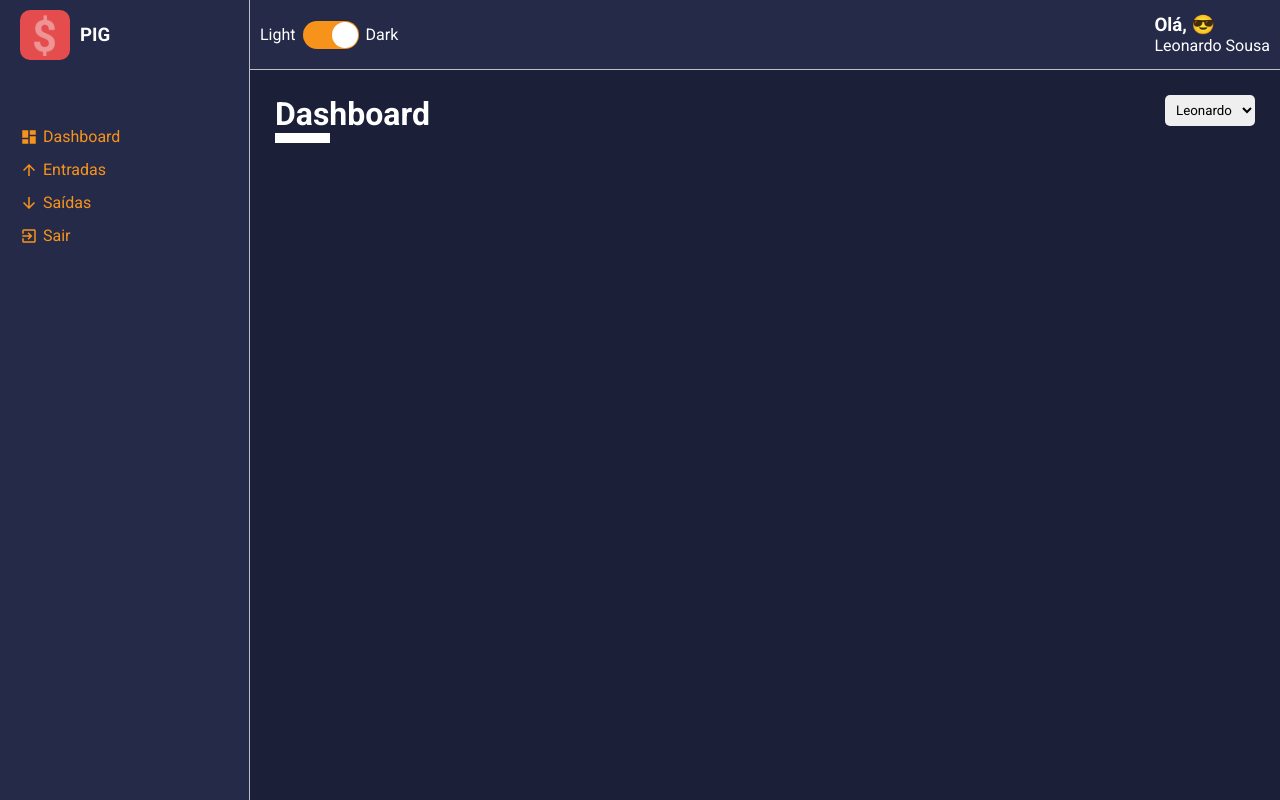
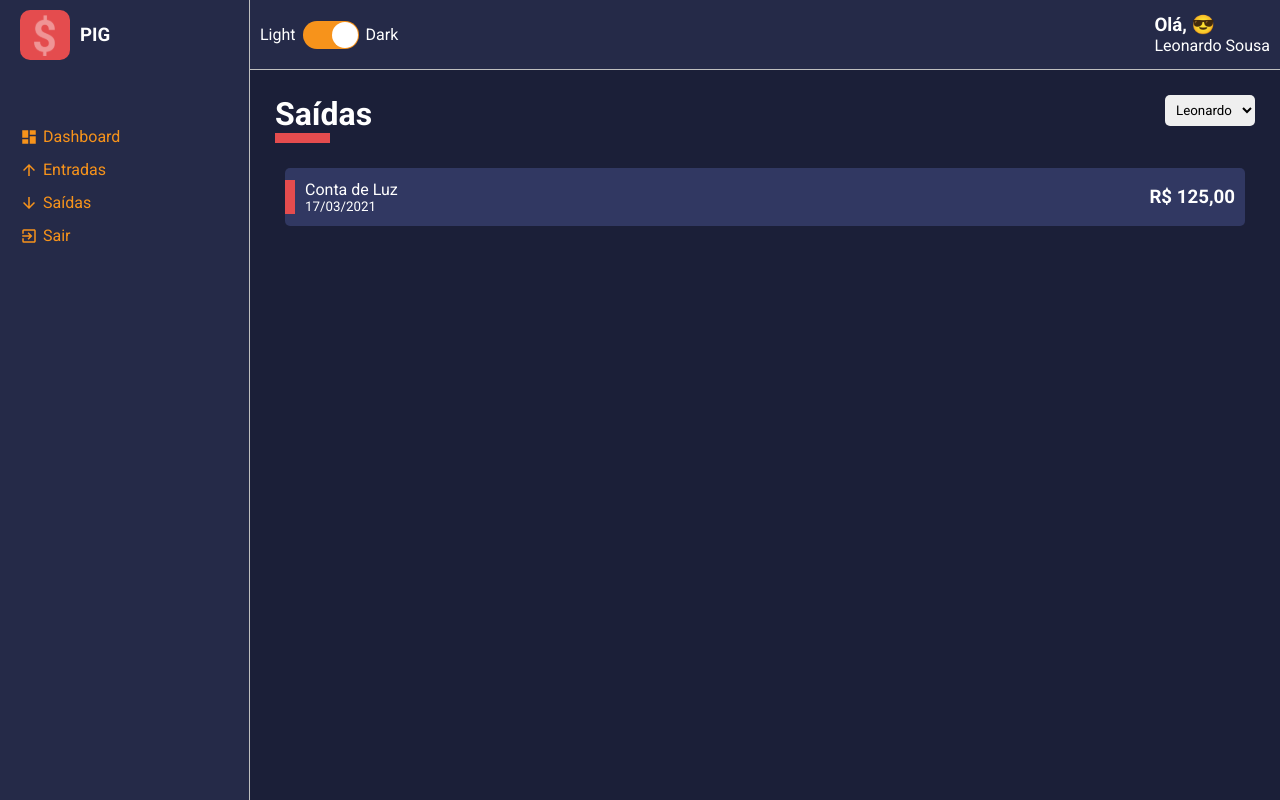
Before and after one commit to Kaedh/pig-wallet-dashboard, a React (Create React App) app: page / in a window 1280 px wide. Built offline with nearby package versions, Linux system fonts and the light colour scheme.

Commit message:
:sparkles: creating transactions list

```diff
--- a/src/App.tsx
+++ b/src/App.tsx
@@ -6,6 +6,7 @@
 
 import GlobalStyles from './styles/GlobalStyles';
 import Dashboard from './pages/Dashboard';
+import Transactions from './pages/Transactions';
 import Layout from './components/Layout';
 
 const App :React.FC = () => {
@@ -13,7 +14,7 @@
         <ThemeProvider theme={dark}>
             <GlobalStyles />
             <Layout>
-                <Dashboard />
+                <Transactions />
             </Layout>
         </ThemeProvider>
     )
--- /dev/null
+++ b/src/components/HistoryFinanceCard/index.tsx
@@ -0,0 +1,28 @@
+import React from 'react';
+
+import { Container, Tag } from './style';
+
+interface IHistoryFinanceCardProps {
+    cardColor: string;
+    tagColor: string;
+    title: string;
+    subtitle: string;
+    amount: string;
+};
+
+const HistoryFinanceCard: React.FC<IHistoryFinanceCardProps> = ({ cardColor, tagColor,  title, subtitle, amount}) => {
+    return (
+        <Container color={cardColor}>
+            <Tag color={tagColor}/>
+
+            <div>
+                <span>{title}</span>
+                <small>{subtitle}</small>
+            </div>
+
+            <h3>{amount}</h3>
+        </Container>
+    );
+};
+
+export default HistoryFinanceCard;
--- /dev/null
+++ b/src/components/HistoryFinanceCard/style.ts
@@ -0,0 +1,50 @@
+import styled from 'styled-components';
+
+interface IContainerProps {
+    color: string;
+};
+
+interface ITagProps {
+    color: string;
+};
+
+export const Container = styled.li<IContainerProps>`
+    background-color: ${ props => props.color };
+
+    list-style: none;
+    border-radius: 5px;
+    margin: 10px;
+    padding: 12px 10px;
+
+    display: flex;
+    justify-content: space-between;
+    align-items: center;
+
+    cursor: pointer;
+    transition: all .3s;
+
+    position: relative;
+
+    &:hover {
+        opacity: .7;
+        transform: translateX(10px)
+    }
+
+    > div {
+        display: flex;
+        flex-direction: column;
+        justify-content: space-between;
+        padding-left: 10px;
+    }
+
+`;
+
+export const Tag = styled.div<ITagProps>`
+    width: 10px;
+    height: 60%;
+
+    background-color: ${ props => props.color };
+
+    position: absolute;
+    left: 0;
+`;
--- a/src/pages/Transactions/index.tsx
+++ b/src/pages/Transactions/index.tsx
@@ -1,8 +1,32 @@
 import React from 'react';
+import ContentHeader from '../../components/contentHeader';
+import SelectInput from '../../components/SelectInput';
+import HistoryFinanceCard from '../../components/HistoryFinanceCard';
+
+import { Container, Content } from './style';
 
 const Transactions :React.FC = () => {
+    const options = [{
+        value: 'Leonardo',
+        label: 'Leonardo'
+    }];
+
     return (
-        <h1>Transactions</h1>
+        <Container>
+            <ContentHeader title="Saídas" lineColor="#E44C4E">
+                <SelectInput options={options}/>
+            </ContentHeader>
+
+            <Content>
+                <HistoryFinanceCard
+                    cardColor={'#313862'}
+                    tagColor={'#E44C4E'}
+                    title={'Conta de Luz'}
+                    subtitle={'17/03/2021'}
+                    amount={'R$ 125,00'}
+                />
+            </Content>
+        </Container>
     )
 };
 
--- /dev/null
+++ b/src/pages/Transactions/style.ts
@@ -0,0 +1,9 @@
+import styled from 'styled-components';
+
+export const Container = styled.div`
+
+`;
+
+export const Content = styled.div`
+
+`;
```
